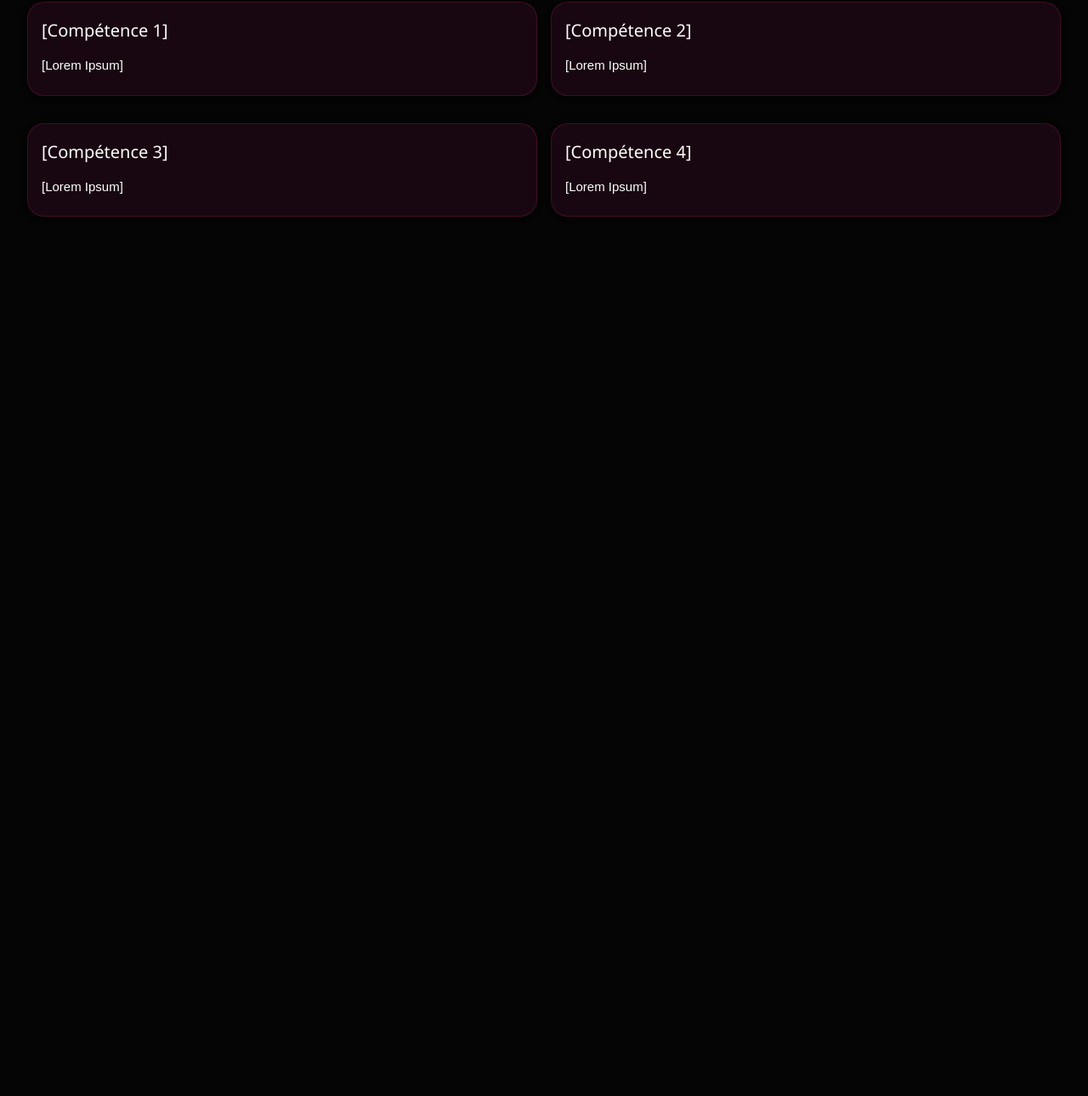
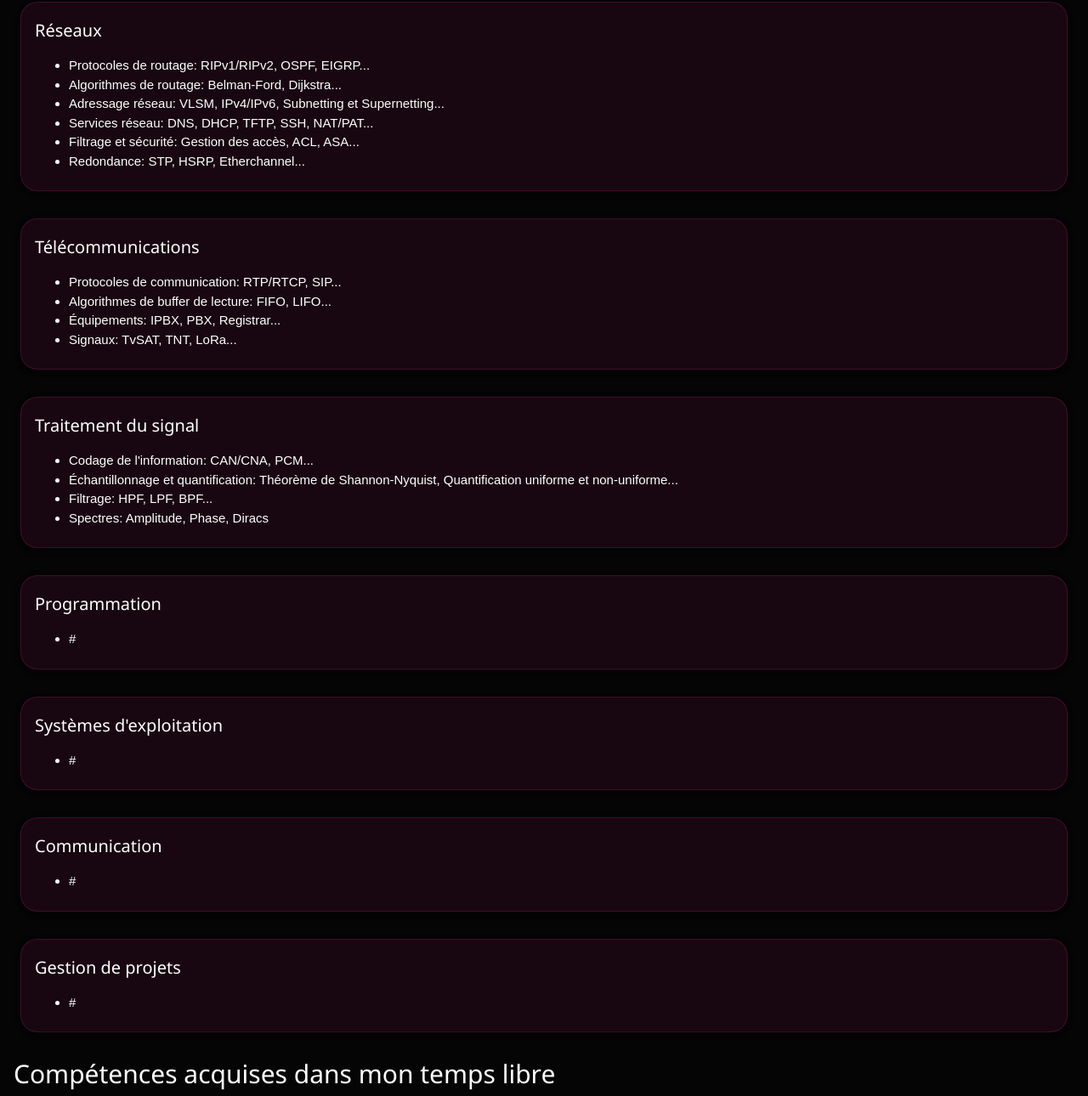
Before and after one commit to michel-clement-rt/michel-clement-rt.github.io, a plain HTML site: page templates/competences.html in a window 1280 px wide. Shown: the part 171-1461 px from the top of the page at 85% size. Before the commit the page ends 800 px from the top, so only its background shows below. Drawn offline with nearby package versions, Linux system fonts and the light colour scheme.

Commit message:
Added skills

```diff
--- a/templates/competences.html
+++ b/templates/competences.html
@@ -21,37 +21,118 @@
   </nav>
 
   <div class="w3-main" id="main">
+
     <div class="w3-container w3-padding-32">
-      <h2 class="w3-text-white">Compétences</h2>
+
+      <h2 class="w3-text-white">Compétences acquises au cours de mes études et mes formations</h2>
+
       <div class="w3-row-padding w3-margin-top">
-        <div class="w3-half w3-margin-bottom">
+        <div class="w3-margin-bottom">
           <div class="w3-card w3-padding w3-hover-shadow" style="background: rgba(255, 45, 149, 0.08); border: 1px solid rgba(255, 45, 149, 0.18); border-radius: 20px;">
-            <h4>[Compétence 1]</h4>
-            <p>[Lorem Ipsum]</p>
-          </div>
-        </div>
-        <div class="w3-half w3-margin-bottom">
-          <div class="w3-card w3-padding w3-hover-shadow" style="background: rgba(255, 45, 149, 0.08); border: 1px solid rgba(255, 45, 149, 0.18); border-radius: 20px;">
-            <h4>[Compétence 2]</h4>
-            <p>[Lorem Ipsum]</p>
+            <h4>Réseaux</h4>
+            <p>
+              <ul>
+                <li>Protocoles de routage: RIPv1/RIPv2, OSPF, EIGRP...</li>
+                <li>Algorithmes de routage: Belman-Ford, Dijkstra...</li>
+                <li>Adressage réseau: VLSM, IPv4/IPv6, Subnetting et Supernetting...</li>
+                <li>Services réseau: DNS, DHCP, TFTP, SSH, NAT/PAT...</li>
+                <li>Filtrage et sécurité: Gestion des accès, ACL, ASA...</li>
+                <li>Redondance: STP, HSRP, Etherchannel...</li>
+              </ul>
+            </p>
           </div>
         </div>
       </div>
+
       <div class="w3-row-padding w3-margin-top">
-        <div class="w3-half w3-margin-bottom">
+        <div class="w3-margin-bottom">
           <div class="w3-card w3-padding w3-hover-shadow" style="background: rgba(255, 45, 149, 0.08); border: 1px solid rgba(255, 45, 149, 0.18); border-radius: 20px;">
-            <h4>[Compétence 3]</h4>
-            <p>[Lorem Ipsum]</p>
-          </div>
-        </div>
-        <div class="w3-half w3-margin-bottom">
-          <div class="w3-card w3-padding w3-hover-shadow" style="background: rgba(255, 45, 149, 0.08); border: 1px solid rgba(255, 45, 149, 0.18); border-radius: 20px;">
-            <h4>[Compétence 4]</h4>
-            <p>[Lorem Ipsum]</p>
+            <h4>Télécommunications</h4>
+            <p>
+              <ul>
+                <li>Protocoles de communication: RTP/RTCP, SIP...</li>
+                <li>Algorithmes de buffer de lecture: FIFO, LIFO...</li>
+                <li>Équipements: IPBX, PBX, Registrar...</li>
+                <li>Signaux: TvSAT, TNT, LoRa...</li>
+              </ul>
+            </p>
           </div>
         </div>
       </div>
+
+      <div class="w3-row-padding w3-margin-top">
+        <div class="w3-margin-bottom">
+          <div class="w3-card w3-padding w3-hover-shadow" style="background: rgba(255, 45, 149, 0.08); border: 1px solid rgba(255, 45, 149, 0.18); border-radius: 20px;">
+            <h4>Traitement du signal</h4>
+            <p>
+              <ul>
+                <li>Codage de l'information: CAN/CNA, PCM...</li>
+                <li>Échantillonnage et quantification: Théorème de Shannon-Nyquist, Quantification uniforme et non-uniforme...</li>
+                <li>Filtrage: HPF, LPF, BPF...</li>
+                <li>Spectres: Amplitude, Phase, Diracs</li>
+              </ul>
+            </p>
+          </div>
+        </div>
+      </div>
+
+      <div class="w3-row-padding w3-margin-top">
+        <div class="w3-margin-bottom">
+          <div class="w3-card w3-padding w3-hover-shadow" style="background: rgba(255, 45, 149, 0.08); border: 1px solid rgba(255, 45, 149, 0.18); border-radius: 20px;">
+            <h4>Programmation</h4>
+            <p>
+              <ul>
+                <li>#</li>
+              </ul>
+            </p>
+          </div>
+        </div>
+      </div>
+
+      <div class="w3-row-padding w3-margin-top">
+        <div class="w3-margin-bottom">
+          <div class="w3-card w3-padding w3-hover-shadow" style="background: rgba(255, 45, 149, 0.08); border: 1px solid rgba(255, 45, 149, 0.18); border-radius: 20px;">
+            <h4>Systèmes d'exploitation</h4>
+            <p>
+              <ul>
+                <li>#</li>
+              </ul>
+            </p>
+          </div>
+        </div>
+      </div>
+
+      <div class="w3-row-padding w3-margin-top">
+        <div class="w3-margin-bottom">
+          <div class="w3-card w3-padding w3-hover-shadow" style="background: rgba(255, 45, 149, 0.08); border: 1px solid rgba(255, 45, 149, 0.18); border-radius: 20px;">
+            <h4>Communication</h4>
+            <p>
+              <ul>
+                <li>#</li>
+              </ul>
+            </p>
+          </div>
+        </div>
+      </div>
+
+      <div class="w3-row-padding w3-margin-top">
+        <div class="w3-margin-bottom">
+          <div class="w3-card w3-padding w3-hover-shadow" style="background: rgba(255, 45, 149, 0.08); border: 1px solid rgba(255, 45, 149, 0.18); border-radius: 20px;">
+            <h4>Gestion de projets</h4>
+            <p>
+              <ul>
+                <li>#</li>
+              </ul>
+            </p>
+          </div>
+        </div>
+      </div>
+
+      <h2 class="w3-text-white">Compétences acquises dans mon temps libre</h2>
+
+
     </div>
+
   </div>
 
   <script src="script.js"></script>
```
